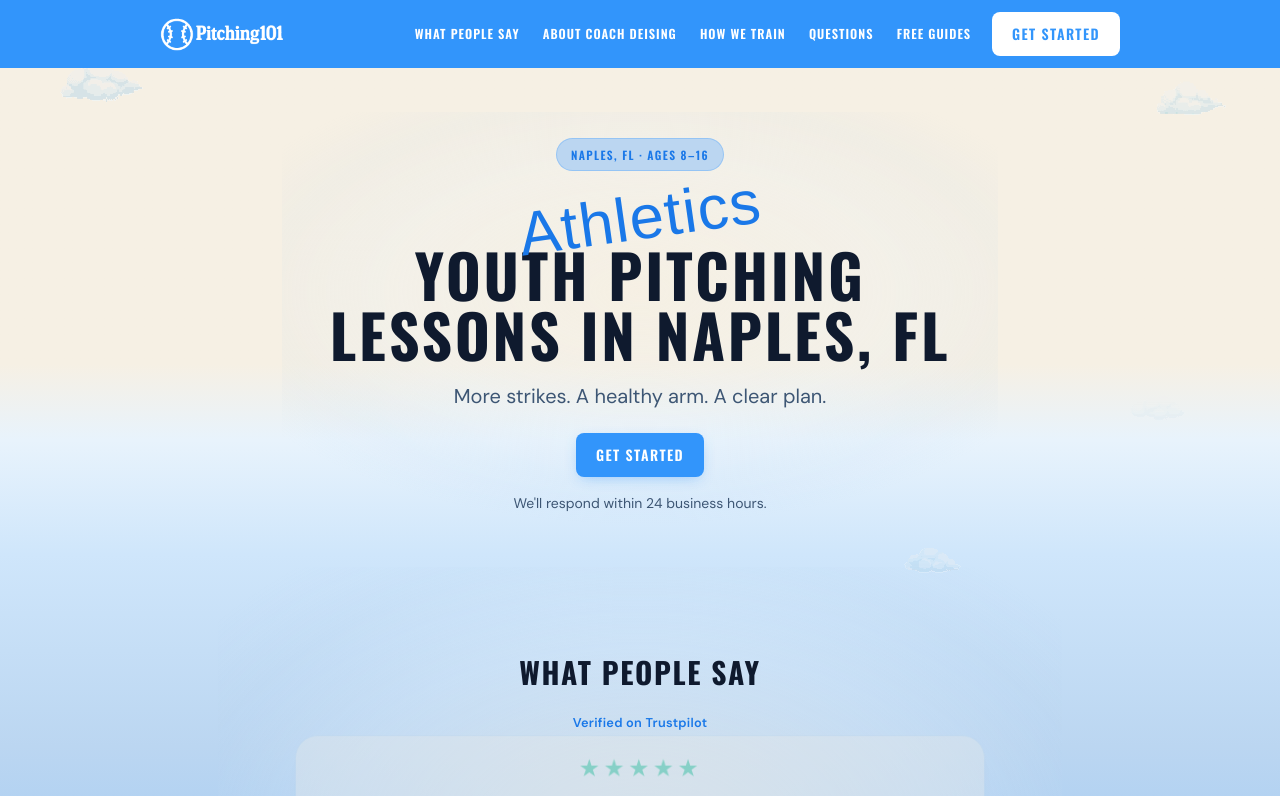
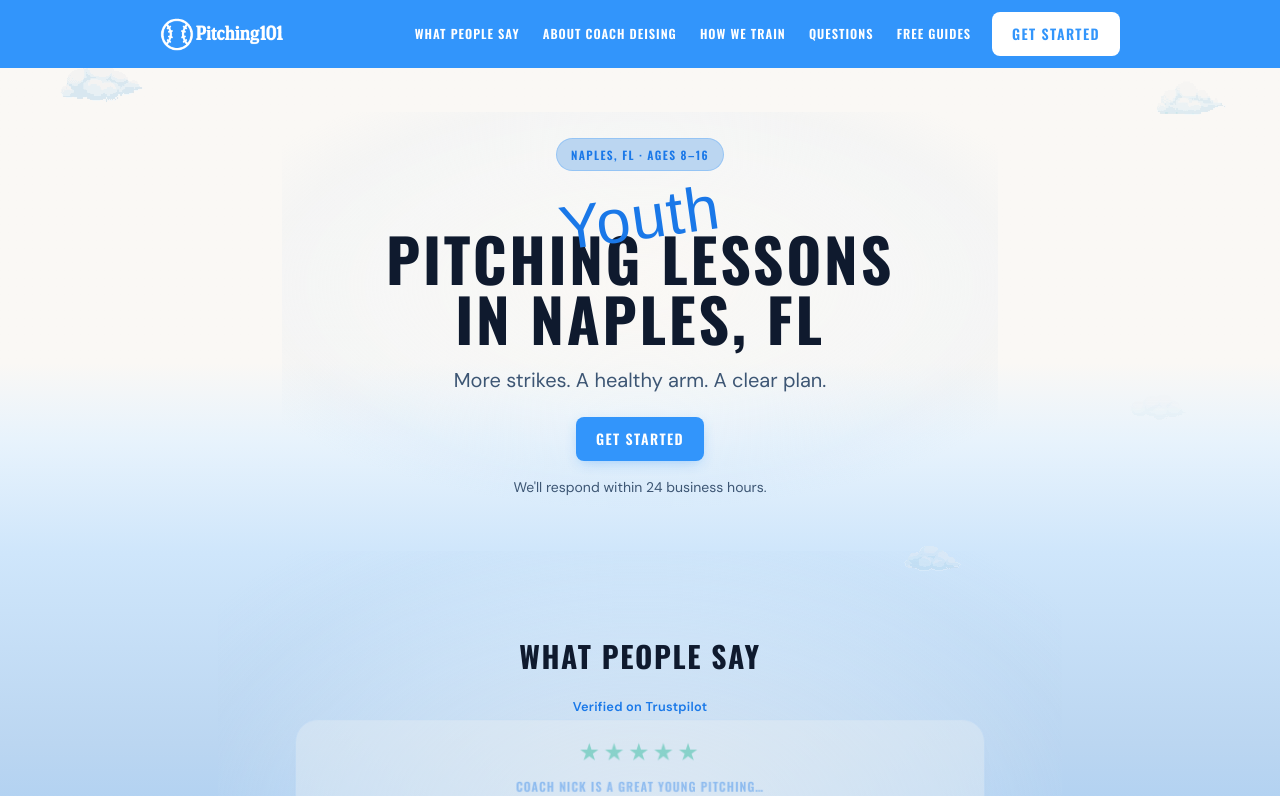
Before and after one commit to Pitching101/pitching101-web, a Next.js app: page / in a window 1280 px wide. Shown: the top 796 px of the page. Built offline with nearby package versions, Linux system fonts and the light colour scheme; a web font is replaced by a local one.

Commit message:
Soften the cream paper and lock up Youth over pitching lessons.
The hero reads as Youth / pitching lessons in Naples, FL. The sky
wash stays warm, just less yellow.

Co-authored-by: nickdeisng-hash <nickdeisng-hash@users.noreply.github.com>

```diff
--- a/src/app/globals.css
+++ b/src/app/globals.css
@@ -1,10 +1,10 @@
 @import "tailwindcss";
 
 :root {
-  --paper: #f6f0e4;
-  --background: #f6f0e4;
-  --surface: #efe8d8;
-  --surface-raised: #fbf6ea;
+  --paper: #faf8f5;
+  --background: #faf8f5;
+  --surface: #f3f1ec;
+  --surface-raised: #ffffff;
   --ink: #0f1a2e;
   --ink-soft: #3d5674;
   --foreground: #0f1a2e;
@@ -188,7 +188,7 @@ body {
   /* Nick: ombre soft blue sky — not flat */
   background: linear-gradient(
     180deg,
-    #f6f0e4 0%,
+    var(--paper) 0%,
     #BBD6F1 28%,
     #8fbef0 62%,
     color-mix(in srgb, #3295fb 55%, #BBD6F1) 100%
@@ -220,8 +220,8 @@ body {
   /* Cream paper at the youth-pitching-lessons top, then Free-guides blue quicker */
   background: linear-gradient(
     180deg,
-    #f6f0e4 0%,
-    #f6f0e4 var(--sky-stop),
+    var(--paper) 0%,
+    var(--paper) var(--sky-stop),
     #e8f3fc calc(var(--sky-stop) + 2%),
     #cfe6fb calc(var(--sky-stop) + 5%),
     #BBD6F1 calc(var(--sky-stop) + 10%),
@@ -859,7 +859,7 @@ html.glove-cursor * {
     background:
       linear-gradient(
         180deg,
-        #f6f0e4 0%,
+        var(--paper) 0%,
         #f4f9ff 42%,
         #e8f3fc 100%
       );
@@ -1074,7 +1074,7 @@ html.glove-cursor * {
   position: relative;
   overflow: visible;
   color: var(--ink);
-  background: #f6f0e4;
+  background: var(--paper);
   min-height: clamp(22rem, 58vh, 32rem);
   display: flex;
   align-items: center;
@@ -1138,7 +1138,7 @@ html.glove-cursor * {
   pointer-events: none;
   background: radial-gradient(
     ellipse 82% 70% at 50% 42%,
-    color-mix(in srgb, #f6f0e4 42%, transparent) 0%,
+    color-mix(in srgb, var(--paper) 42%, transparent) 0%,
     color-mix(in srgb, #e8f3fc 20%, transparent) 44%,
     color-mix(in srgb, #BBD6F1 8%, transparent) 64%,
     transparent 78%
@@ -1148,18 +1148,21 @@ html.glove-cursor * {
   inset: -1rem -2.5rem 2rem;
   background: radial-gradient(
     ellipse 88% 42% at 50% 16%,
-    color-mix(in srgb, #f6f0e4 38%, transparent) 0%,
+    color-mix(in srgb, var(--paper) 38%, transparent) 0%,
     color-mix(in srgb, #e8f3fc 16%, transparent) 48%,
     transparent 76%
   ),
   radial-gradient(
     ellipse 80% 36% at 50% 52%,
-    color-mix(in srgb, #f6f0e4 26%, transparent) 0%,
+    color-mix(in srgb, var(--paper) 26%, transparent) 0%,
     color-mix(in srgb, #e8f3fc 12%, transparent) 50%,
     transparent 74%
   );
 }
 .hero-overlay-title {
+  display: flex;
+  flex-direction: column;
+  align-items: center;
   color: var(--ink) !important;
   text-shadow: none;
 }
@@ -1207,8 +1210,8 @@ html.glove-cursor * {
 }
 .reviews-carousel {
   position: relative;
-  background: color-mix(in srgb, #f6f0e4 82%, #BBD6F1);
-  border: 1.5px solid color-mix(in srgb, #3295fb 26%, #f6f0e4);
+  background: color-mix(in srgb, var(--paper) 82%, #BBD6F1);
+  border: 1.5px solid color-mix(in srgb, #3295fb 26%, var(--paper));
   border-radius: 1.45rem;
   box-shadow: 0 10px 28px -16px rgba(15, 26, 46, 0.22);
   padding: 1.65rem 1.45rem;
@@ -1578,7 +1581,7 @@ html.glove-cursor * {
   text-transform: uppercase;
   line-height: 1.35;
   color: var(--ink);
-  background: color-mix(in srgb, #f6f0e4 78%, #BBD6F1);
+  background: color-mix(in srgb, var(--paper) 78%, #BBD6F1);
   border: 2px solid color-mix(in srgb, #0f1a2e 16%, #3295fb);
 }
 .card-icon {
@@ -2414,11 +2417,11 @@ html.glove-cursor * {
   padding: 0.65rem 0.75rem;
   border: 3px solid color-mix(in srgb, #1a2438 50%, #3295fb);
   border-radius: 0;
-  background: color-mix(in srgb, #f6f0e4 90%, #BBD6F1);
+  background: color-mix(in srgb, var(--paper) 90%, #BBD6F1);
   color: var(--ink);
   font-family: var(--font-body), system-ui, sans-serif;
   font-size: 1rem;
-  box-shadow: inset 0 0 0 2px color-mix(in srgb, #f6f0e4 40%, transparent);
+  box-shadow: inset 0 0 0 2px color-mix(in srgb, var(--paper) 40%, transparent);
 }
 .start-field textarea {
   min-height: 6.5rem;
--- a/src/app/layout.tsx
+++ b/src/app/layout.tsx
@@ -13,7 +13,7 @@ const oswald = Oswald({
   weight: ["500", "600", "700"],
 });
 
-/** Script accent for a retro Athletics lockup — not running copy. */
+/** Script accent for a Youth lockup — not running copy. */
 const yesteryear = Yesteryear({
   variable: "--font-script",
   subsets: ["latin"],
--- a/src/app/page.tsx
+++ b/src/app/page.tsx
@@ -35,11 +35,9 @@ export default function HomePage() {
           <Reveal className="hero-overlay-copy">
             <p className="ui-chip px-3.5 py-1.5">Naples, FL · ages 8–16</p>
             <HeroArcBalls />
-            <p className="ui-script hero-script" aria-hidden="true">
-              Athletics
-            </p>
-            <h1 className="ui-title ui-title-hero hero-overlay-title">
-              Youth pitching lessons in Naples, FL
+            <h1 className="hero-overlay-title">
+              <span className="ui-script hero-script">Youth</span>
+              <span className="ui-title ui-title-hero">Pitching lessons in Naples, FL</span>
             </h1>
             <p className="text-lg leading-relaxed text-ink-soft sm:text-xl">
               More strikes. A healthy arm. A clear plan.
```
